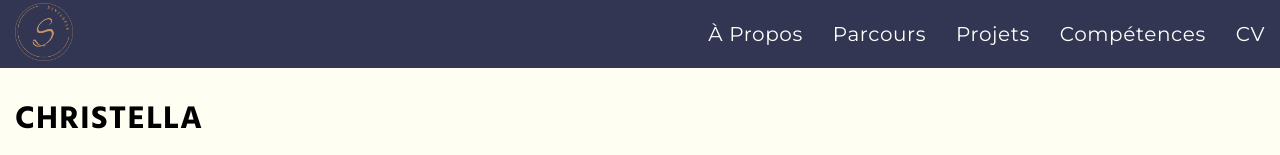
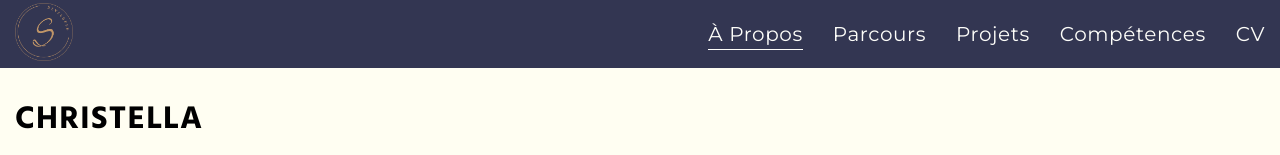
Before and after one commit to Christellaa/portfolio, a React (Create React App) app: page / in a window 1280 px wide. Shown: the top 155 px of the page. Built offline with nearby package versions, Linux system fonts and the light colour scheme.

Commit message:
Create style for selected and hovered link

```diff
--- a/src/App.css
+++ b/src/App.css
@@ -214,6 +214,19 @@ header img {
   width: 60px;
 }
 
+.hoveredLink:hover {
+  color: #ffbd70;
+}
+
+.selectedLink {
+  position: absolute;
+  bottom: -4px;
+  left: 0;
+  right: 0;
+  height: 1px;
+  background-color: #fefefa;
+}
+
 .grid {
   display: grid;
 }
```
